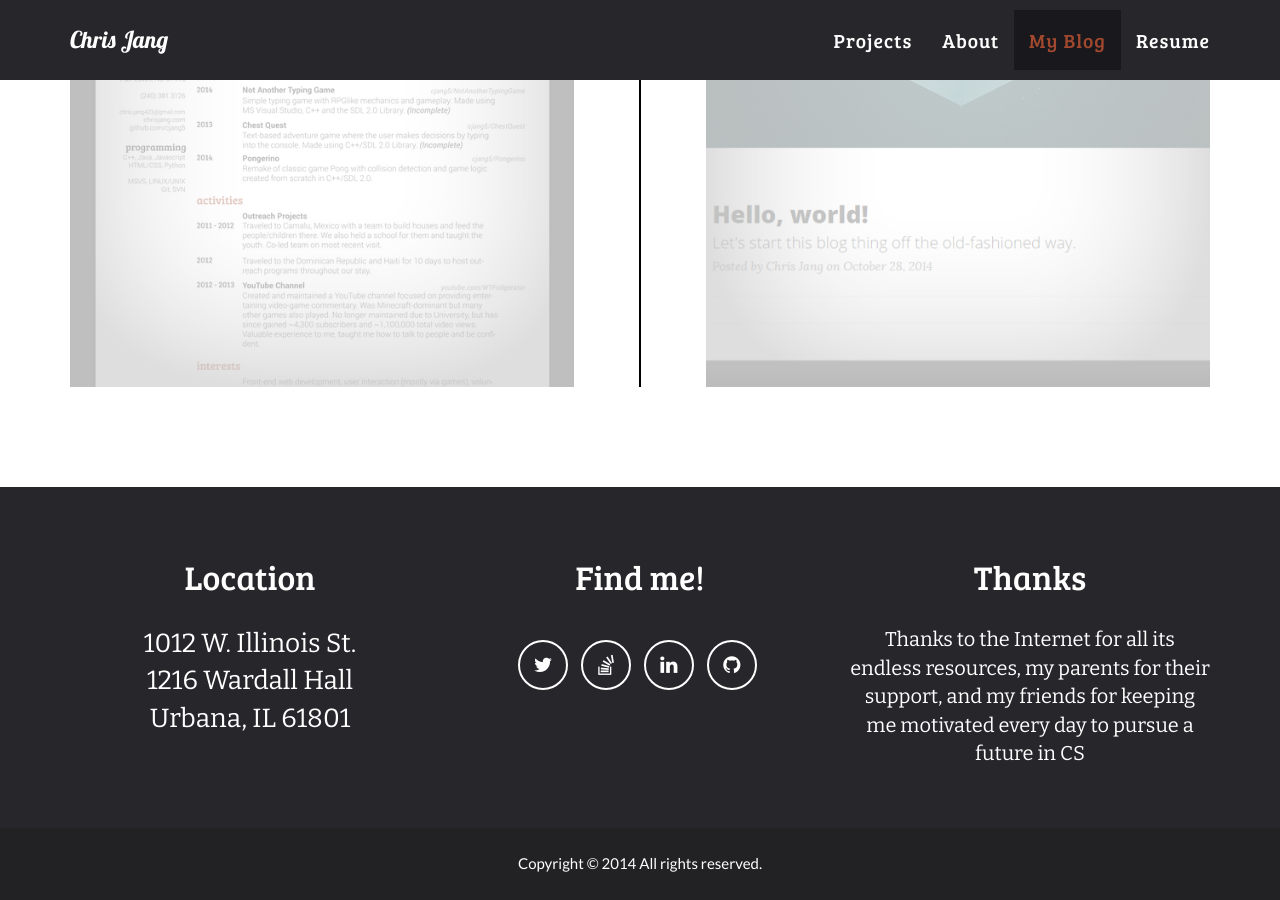
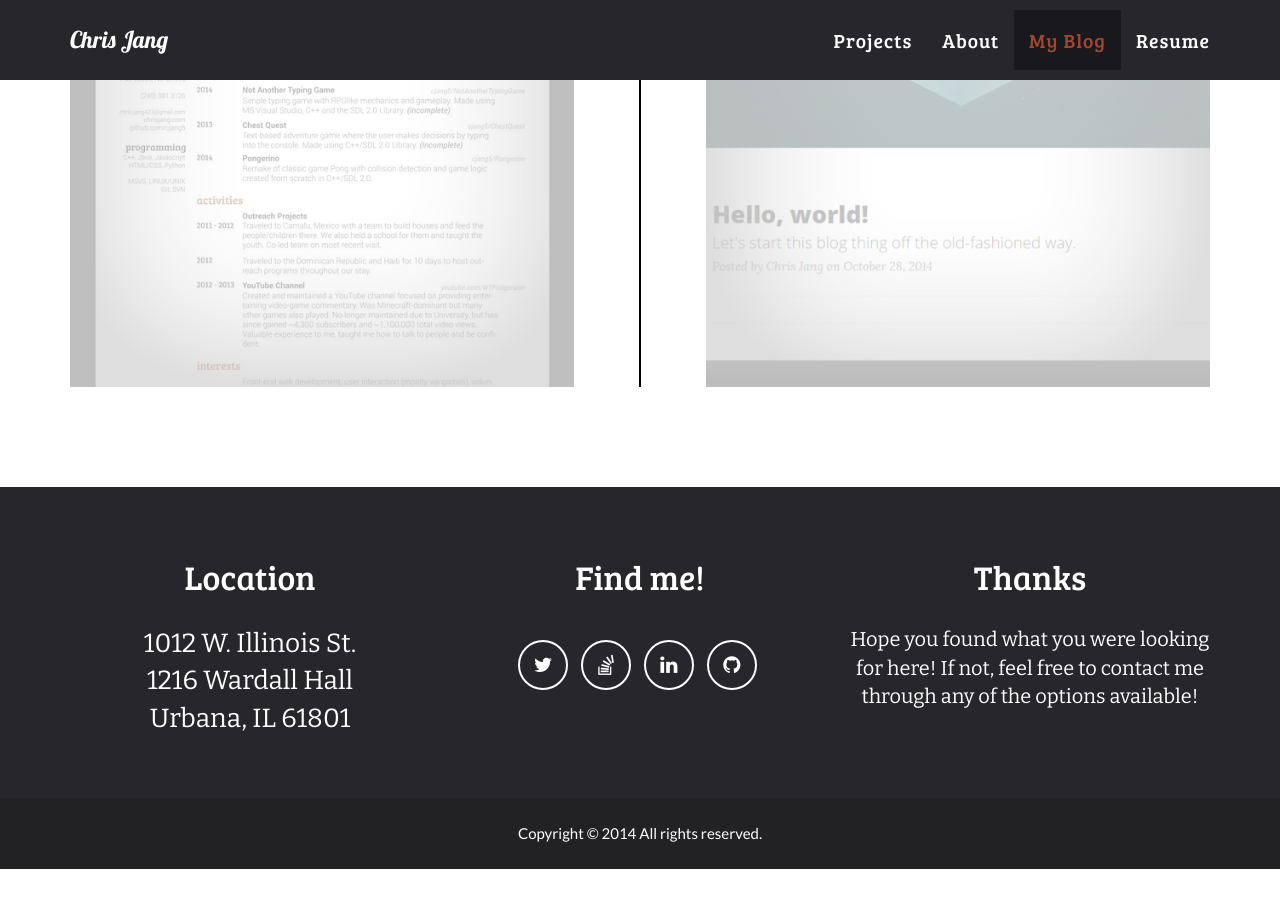
Before and after one commit to cjang5/cjang5.github.io, a Jekyll site: the page built from index.html, in a window 1280 px wide and 900 px high, scrolled down 2416 px. Built offline with Jekyll 4.4.1, drawn with Linux system fonts in a browser that asks for light colours; after the commit the page ends 3285 px from its top, so only the background shows below that.

Commit message:
Updated THanks section in footer

```diff
--- a/_includes/footer.html
+++ b/_includes/footer.html
@@ -25,7 +25,7 @@
                     <div class="footer-col col-md-4">
                         <h3>Thanks</h3>
                             <p class="thanks">
-				Thanks to the Internet for all its endless resources, my parents for their support, and my friends for keeping me motivated every day to pursue a future in CS
+				Hope you found what you were looking for here! If not, feel free to contact me through any of the options available!
 			    </p>
                     </div>
                 </div>
```
